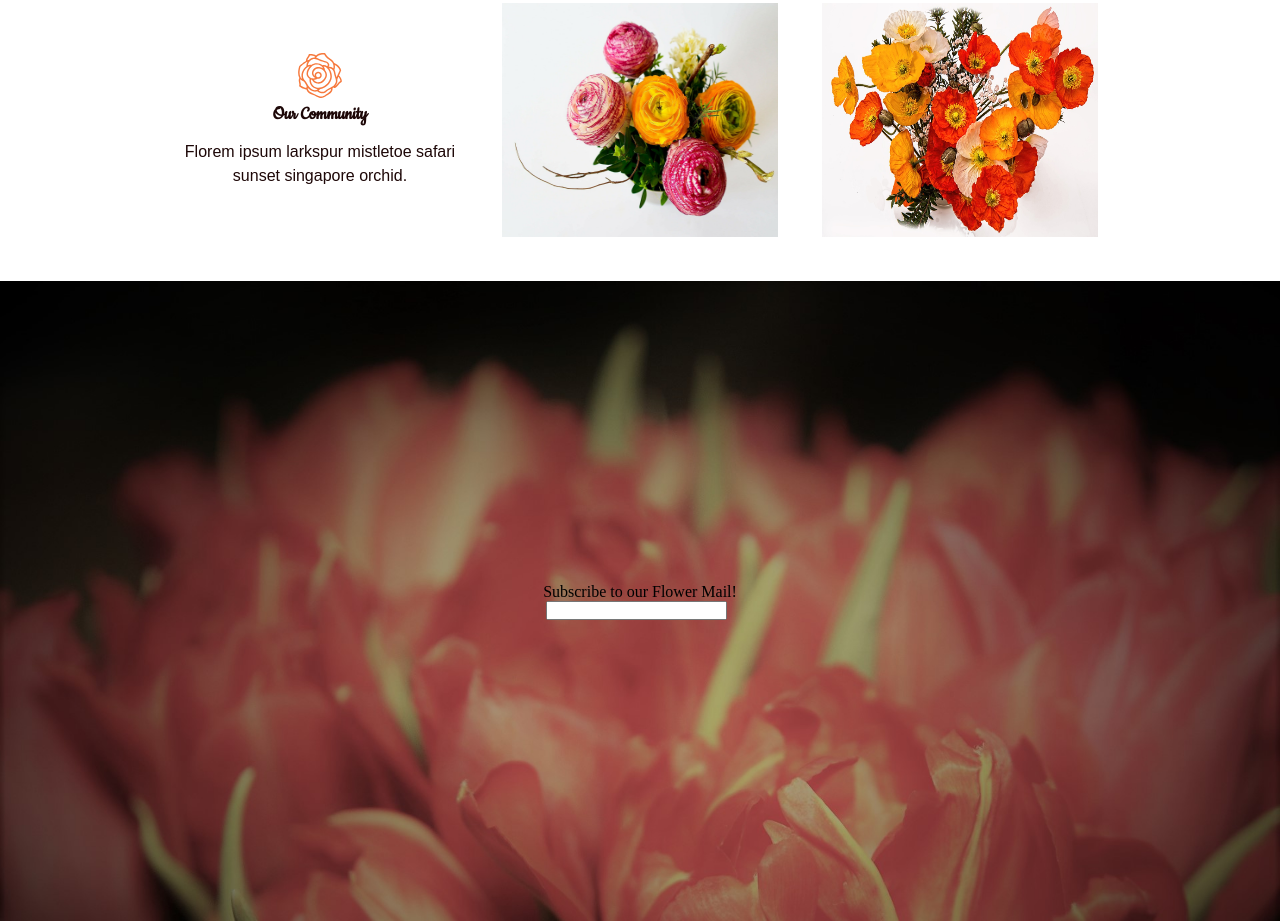
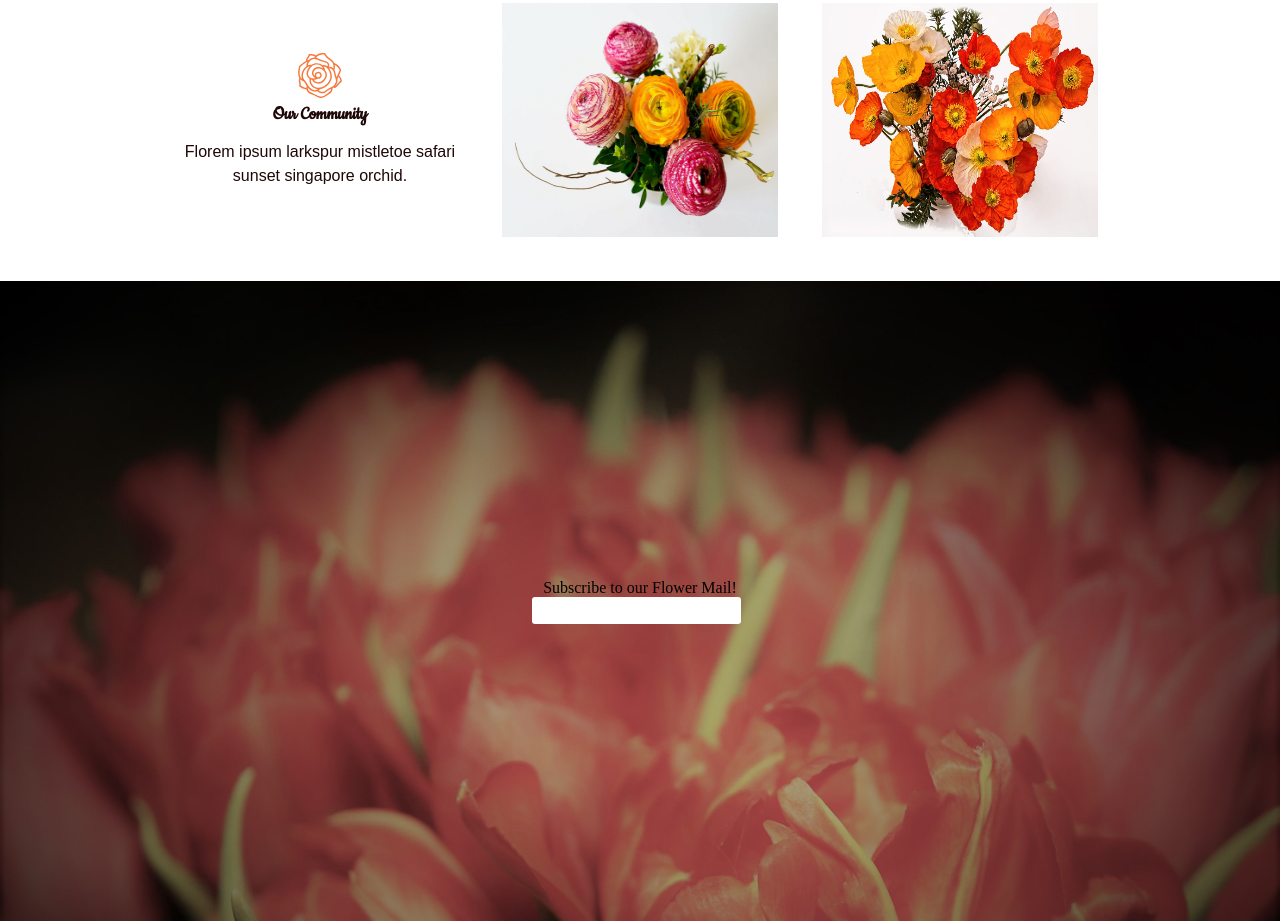
Before and after one commit to JoannaWilczekGoslawska/Homepage-Mockup, a plain HTML site: page index.html in a window 1280 px wide. Shown: the part 1353-2274 px from the top of the page. Drawn offline with Linux system fonts and the light colour scheme.

Commit message:
style email input

```diff
--- a/styles.css
+++ b/styles.css
@@ -205,7 +205,10 @@
 }
 
 .email__input {
-
+    padding: 5px;
+    font-size: 15px;
+    border: none;
+    border-radius: 3px;
 }
 
 .email__submit {
```
